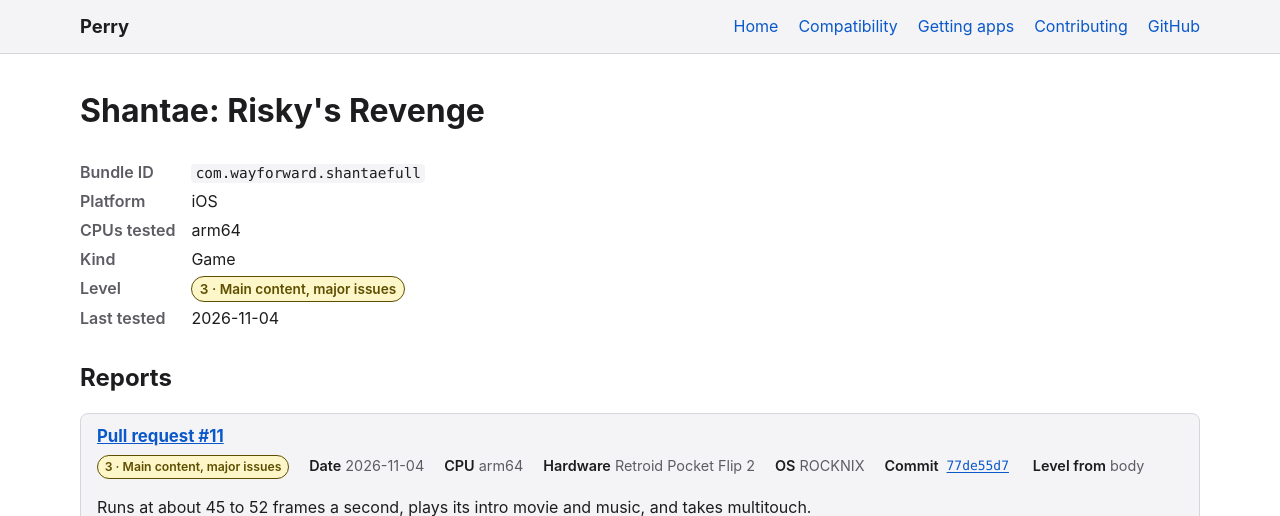
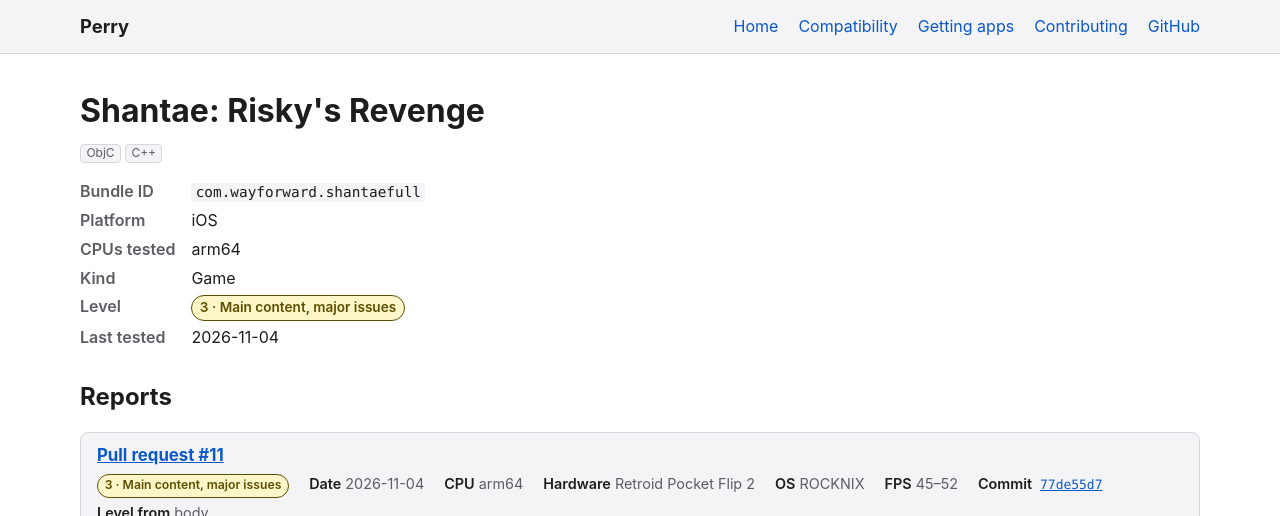
Before and after one commit to MillerTechnologyPeru/Perry, a Jekyll site: the page built from docs/_apps/ios/com.wayforward.shantaefull.md, in a window 1280 px wide, cut to the strip 0-516 px from the top of the page. Built offline with Jekyll 4.4.1, drawn with Linux system fonts in a browser that asks for light colours.

Commit message:
Add Shantae: Risky's Revenge's engine and language tags and frame rates

```diff
--- a/docs/_apps/ios/com.wayforward.shantaefull.md
+++ b/docs/_apps/ios/com.wayforward.shantaefull.md
@@ -3,6 +3,7 @@ name: "Shantae: Risky's Revenge"
 bundle_id: "com.wayforward.shantaefull"
 platform: ios
 kind: game
+tags: [ObjC, C++]
 reports:
   - pr: 11
     date: 2026-11-04
@@ -11,6 +12,7 @@ reports:
     cpu: arm64
     hardware: Retroid Pocket Flip 2
     os: ROCKNIX
+    fps: "45-52"
     level: 3
     source: body
     notes: Runs at about 45 to 52 frames a second, plays its intro movie and music, and takes multitouch.
```
